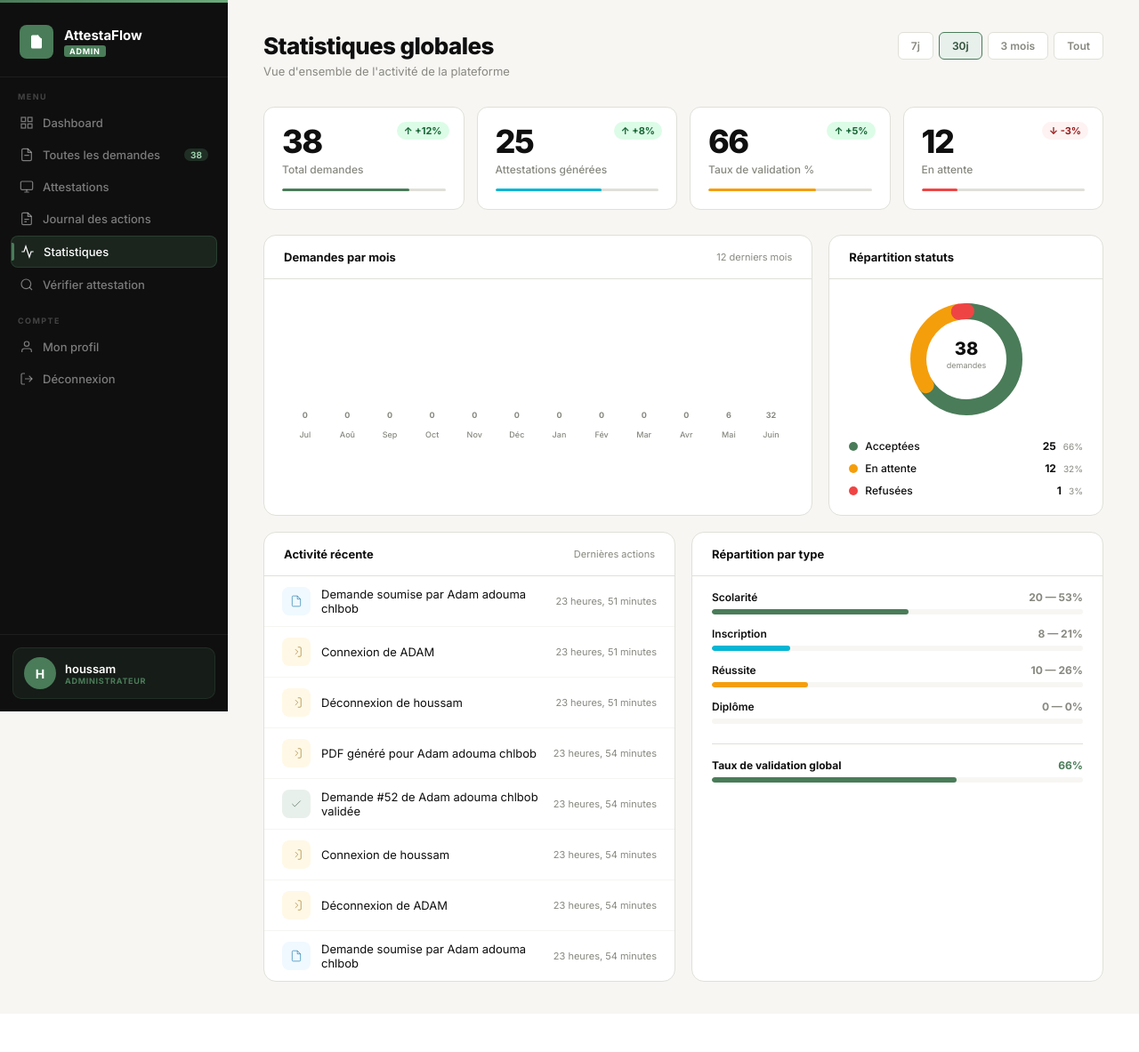
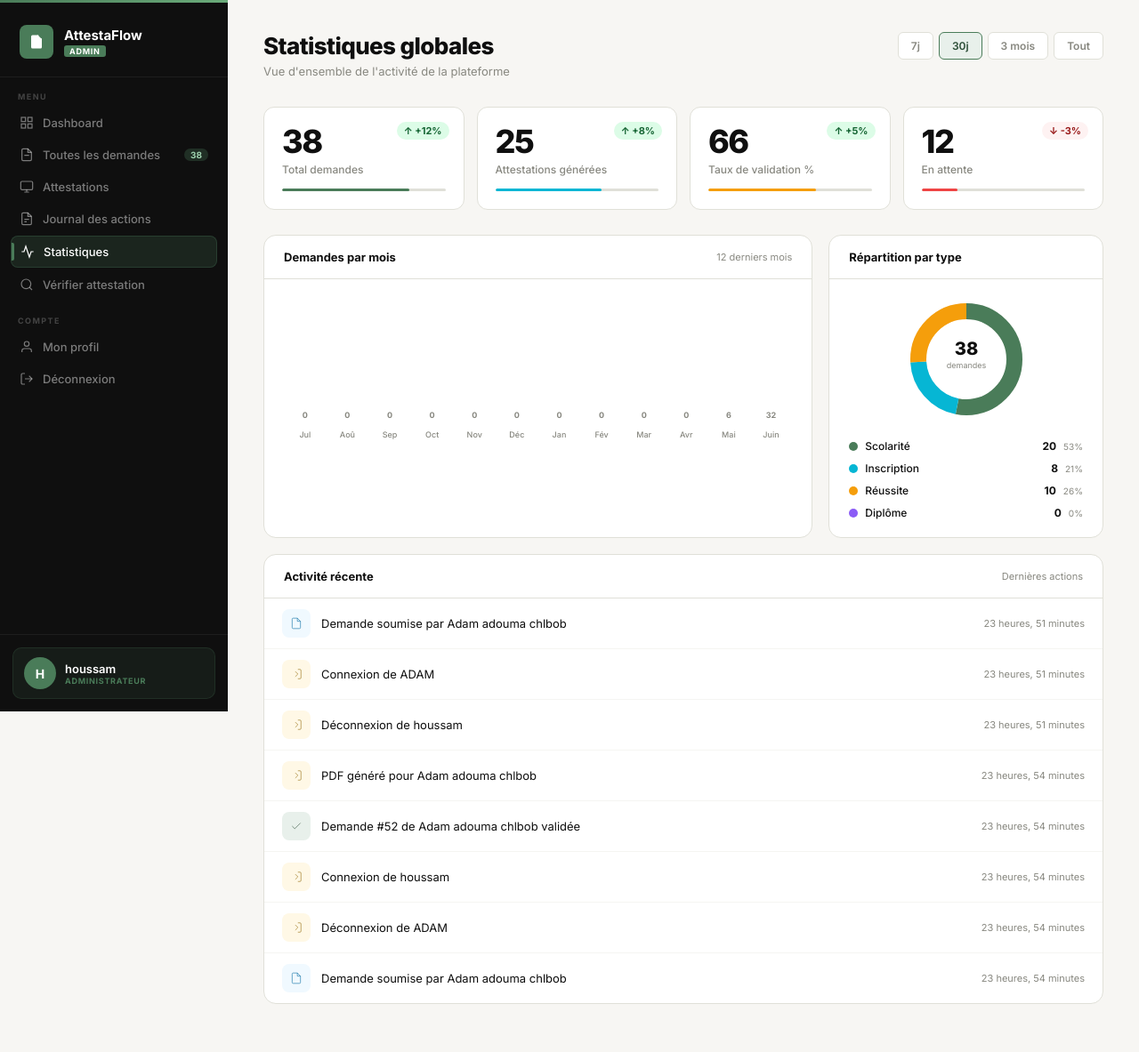
Before and after one commit to HoussamAhmich/attestaflow, a Django app: page /admin-stats/ in a window 1280 px wide. Shown: the whole page at 89% size. Before the commit the page ends 1104 px from the top, so only its background shows below. Run offline with Django 5.2, Linux system fonts and the light colour scheme; a user stored in the database is signed in; data comes from the database, SQL or seed files in the repository.

Commit message:
Replace statuts donut with types donut chart, move activite to full-width row

```diff
--- a/gestion/templates/admin_stats.html
+++ b/gestion/templates/admin_stats.html
@@ -218,27 +218,28 @@
       <div class="chart-area"><div class="bar-chart" id="barChart"></div></div>
     </div>
     <div class="card">
-      <div class="card-head"><div class="card-title">Répartition statuts</div></div>
+      <div class="card-head"><div class="card-title">Répartition par type</div></div>
       <div class="donut-wrap">
         <svg class="donut-svg" viewBox="0 0 140 140">
           <circle cx="70" cy="70" r="54" fill="none" stroke="#f0f0ec" stroke-width="18"/>
-          <circle cx="70" cy="70" r="54" fill="none" stroke="#4a7c59" stroke-width="18" stroke-dasharray="0 340" id="d-accepted" stroke-linecap="round" transform="rotate(-90 70 70)"/>
-          <circle cx="70" cy="70" r="54" fill="none" stroke="#f59e0b" stroke-width="18" stroke-dasharray="0 340" id="d-pending" stroke-linecap="round" transform="rotate(-90 70 70)"/>
-          <circle cx="70" cy="70" r="54" fill="none" stroke="#ef4444" stroke-width="18" stroke-dasharray="0 340" id="d-refused" stroke-linecap="round" transform="rotate(-90 70 70)"/>
+          <circle cx="70" cy="70" r="54" fill="none" stroke="#4a7c59" stroke-width="18" stroke-dasharray="0 340" id="dt-sc"  stroke-linecap="butt" transform="rotate(-90 70 70)"/>
+          <circle cx="70" cy="70" r="54" fill="none" stroke="#06b6d4" stroke-width="18" stroke-dasharray="0 340" id="dt-ins" stroke-linecap="butt" transform="rotate(-90 70 70)"/>
+          <circle cx="70" cy="70" r="54" fill="none" stroke="#f59e0b" stroke-width="18" stroke-dasharray="0 340" id="dt-reu" stroke-linecap="butt" transform="rotate(-90 70 70)"/>
+          <circle cx="70" cy="70" r="54" fill="none" stroke="#8b5cf6" stroke-width="18" stroke-dasharray="0 340" id="dt-dip" stroke-linecap="butt" transform="rotate(-90 70 70)"/>
           <text x="70" y="65" text-anchor="middle" font-size="20" font-weight="800" fill="#0f0f0f" font-family="Inter">{{ total_demandes }}</text>
           <text x="70" y="80" text-anchor="middle" font-size="9" fill="#888880" font-family="Inter">demandes</text>
         </svg>
       </div>
       <div class="donut-legend">
-        <div class="legend-item"><div class="legend-dot-wrap"><div class="legend-dot" style="background:var(--s)"></div><span class="legend-label">Acceptées</span></div><div style="display:flex;gap:8px;align-items:center"><span class="legend-val">{{ approuvees }}</span><span class="legend-pct">{{ taux_validation }}%</span></div></div>
-        <div class="legend-item"><div class="legend-dot-wrap"><div class="legend-dot" style="background:var(--amber)"></div><span class="legend-label">En attente</span></div><div style="display:flex;gap:8px;align-items:center"><span class="legend-val">{{ en_attente }}</span><span class="legend-pct">{{ pct_attente }}%</span></div></div>
-        <div class="legend-item"><div class="legend-dot-wrap"><div class="legend-dot" style="background:var(--red)"></div><span class="legend-label">Refusées</span></div><div style="display:flex;gap:8px;align-items:center"><span class="legend-val">{{ refusees }}</span><span class="legend-pct">{{ pct_refus }}%</span></div></div>
+        <div class="legend-item"><div class="legend-dot-wrap"><div class="legend-dot" style="background:#4a7c59"></div><span class="legend-label">Scolarité</span></div><div style="display:flex;gap:8px;align-items:center"><span class="legend-val">{{ cnt_scolarite }}</span><span class="legend-pct">{{ pct_scolarite }}%</span></div></div>
+        <div class="legend-item"><div class="legend-dot-wrap"><div class="legend-dot" style="background:#06b6d4"></div><span class="legend-label">Inscription</span></div><div style="display:flex;gap:8px;align-items:center"><span class="legend-val">{{ cnt_inscription }}</span><span class="legend-pct">{{ pct_inscription }}%</span></div></div>
+        <div class="legend-item"><div class="legend-dot-wrap"><div class="legend-dot" style="background:#f59e0b"></div><span class="legend-label">Réussite</span></div><div style="display:flex;gap:8px;align-items:center"><span class="legend-val">{{ cnt_reussite }}</span><span class="legend-pct">{{ pct_reussite }}%</span></div></div>
+        <div class="legend-item"><div class="legend-dot-wrap"><div class="legend-dot" style="background:#8b5cf6"></div><span class="legend-label">Diplôme</span></div><div style="display:flex;gap:8px;align-items:center"><span class="legend-val">{{ cnt_diplome }}</span><span class="legend-pct">{{ pct_diplome }}%</span></div></div>
       </div>
     </div>
   </div>
 
-  <div class="charts2">
-    <div class="card">
+  <div class="card" style="margin-bottom:18px;">
     <div class="card-head"><div class="card-title">Activité récente</div><div class="card-sub">Dernières actions</div></div>
     <div class="activity-list">
       {% for a in actions_recentes %}
@@ -252,20 +253,6 @@
       {% empty %}
       <div style="padding:24px;text-align:center;color:var(--muted);font-size:13px">Aucune activité</div>
       {% endfor %}
-      </div>
-    </div>
-    <div class="card">
-      <div class="card-head"><div class="card-title">Répartition par type</div></div>
-      <div class="progress-list">
-        <div class="prog-item"><div class="prog-header"><span class="prog-lbl">Scolarité</span><span class="prog-val">{{ cnt_scolarite }} — {{ pct_scolarite }}%</span></div><div class="prog-track"><div class="prog-fill" style="background:#4a7c59;width:0%" data-w="{{ pct_scolarite }}%"></div></div></div>
-        <div class="prog-item"><div class="prog-header"><span class="prog-lbl">Inscription</span><span class="prog-val">{{ cnt_inscription }} — {{ pct_inscription }}%</span></div><div class="prog-track"><div class="prog-fill" style="background:#06b6d4;width:0%" data-w="{{ pct_inscription }}%"></div></div></div>
-        <div class="prog-item"><div class="prog-header"><span class="prog-lbl">Réussite</span><span class="prog-val">{{ cnt_reussite }} — {{ pct_reussite }}%</span></div><div class="prog-track"><div class="prog-fill" style="background:#f59e0b;width:0%" data-w="{{ pct_reussite }}%"></div></div></div>
-        <div class="prog-item"><div class="prog-header"><span class="prog-lbl">Diplôme</span><span class="prog-val">{{ cnt_diplome }} — {{ pct_diplome }}%</span></div><div class="prog-track"><div class="prog-fill" style="background:#8b5cf6;width:0%" data-w="{{ pct_diplome }}%"></div></div></div>
-        <div class="prog-item" style="margin-top:8px;padding-top:16px;border-top:1px solid var(--border)">
-          <div class="prog-header"><span class="prog-lbl" style="font-weight:700">Taux de validation global</span><span class="prog-val" style="color:var(--s);font-weight:700">{{ taux_validation }}%</span></div>
-          <div class="prog-track"><div class="prog-fill" style="background:var(--s);width:0%" data-w="{{ taux_validation }}%"></div></div>
-        </div>
-      </div>
     </div>
   </div>
 </div>
@@ -319,36 +306,27 @@ setTimeout(() => {
   document.querySelectorAll('.bar[data-h]').forEach(b => b.style.height = b.dataset.h);
 }, 200);
 
-// Donut chart — lire les valeurs depuis les data-target
-const kpiVals = document.querySelectorAll('.kpi-val[data-target]');
-const totalVal  = parseInt(kpiVals[0]?.dataset.target) || 1;
-const accVal    = parseInt(kpiVals[2]?.dataset.target) || 0;  // approuvees = 3e KPI
-
-// Lire depuis le HTML directement (éviter Django dans JS)
-const legendVals = document.querySelectorAll('.legend-val');
-const accCount  = parseInt(legendVals[0]?.textContent) || 0;
-const pendCount = parseInt(legendVals[1]?.textContent) || 0;
-const refCount  = parseInt(legendVals[2]?.textContent) || 0;
-const total     = accCount + pendCount + refCount || 1;
-
+// Donut par type — 4 segments animés
 const circ = 2 * Math.PI * 54;
-
-function setDonut(id, pct, offset) {
+const typePcts = [
+  {{ pct_scolarite }} / 100,
+  {{ pct_inscription }} / 100,
+  {{ pct_reussite }} / 100,
+  {{ pct_diplome }} / 100,
+];
+const typeIds = ['dt-sc', 'dt-ins', 'dt-reu', 'dt-dip'];
+let cumOffset = 0;
+typeIds.forEach((id, i) => {
   const el = document.getElementById(id);
   if (!el) return;
-  el.setAttribute('stroke-dashoffset', -circ * offset);
+  const pct = typePcts[i];
+  el.setAttribute('stroke-dashoffset', -(circ * cumOffset));
   setTimeout(() => {
     el.style.transition = 'stroke-dasharray 1s cubic-bezier(0.16,1,0.3,1)';
     el.setAttribute('stroke-dasharray', `${circ * pct} ${circ * (1 - pct)}`);
   }, 400);
-}
-
-const pA = accCount / total;
-const pP = pendCount / total;
-const pR = refCount / total;
-setDonut('d-accepted', pA, 0);
-setDonut('d-pending',  pP, pA);
-setDonut('d-refused',  pR, pA + pP);
+  cumOffset += pct;
+});
 
 // Period buttons
 function setPeriod(btn) {
```
Lines whose indentation alone changed are shown as unchanged.
